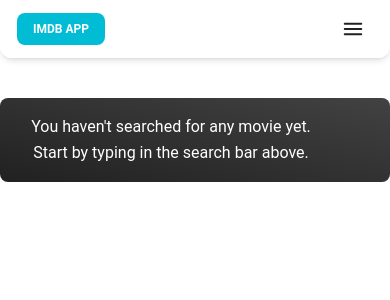
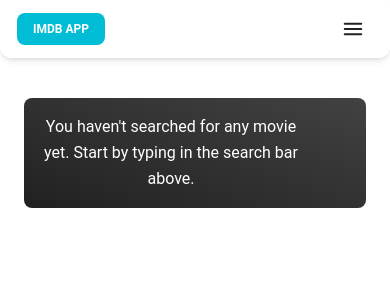
Before and after one commit to markmarzan22/imdb-app, a Next.js app: page / in a window 390 px wide. Shown: the top 300 px of the page. Built offline with nearby package versions, Linux system fonts and the light colour scheme.

Commit message:
Add ui padding

```diff
--- a/src/app/layout.tsx
+++ b/src/app/layout.tsx
@@ -15,7 +15,7 @@
             <body>
                 <AppProvider>
                     <TopNavbar />
-                    <div className="max-w-screen-xl mx-auto ">
+                    <div className="max-w-screen-xl mx-auto px-6 mt-6">
                         {children}
                         <SearchMovieResult />
                     </div>
--- a/src/components/layout/TopNavbar.tsx
+++ b/src/components/layout/TopNavbar.tsx
@@ -87,6 +87,7 @@
                         <div className="relative w-full gap-2 md:w-max">
                             <Input
                                 label="Search"
+                                value={query}
                                 onChange={handleSearch}
                                 icon={<MagnifyingGlassIcon className="h-5 w-5" />}
                             />
--- a/src/components/search/SearchMovieResult.tsx
+++ b/src/components/search/SearchMovieResult.tsx
@@ -28,11 +28,11 @@
     return (
         <>
             {movies.length !== 0 ? (
-                <Typography variant="h6" color="blue-gray" className="m-6">
+                <Typography variant="h6" color="blue-gray">
                     Search Results:
                 </Typography>
             ) : null}
-            <div className="grid grid-cols-1 md:grid-cols-3 lg:grid-cols-4 gap-6 mt-6 px-6 mb-8">
+            <div className="grid grid-cols-1 md:grid-cols-3 lg:grid-cols-4 gap-6 mt-6 mb-8">
                 {movies.map((movie) => (
                     <SearchMovieCard key={movie.imdbID} movie={movie} />
                 ))}
```
